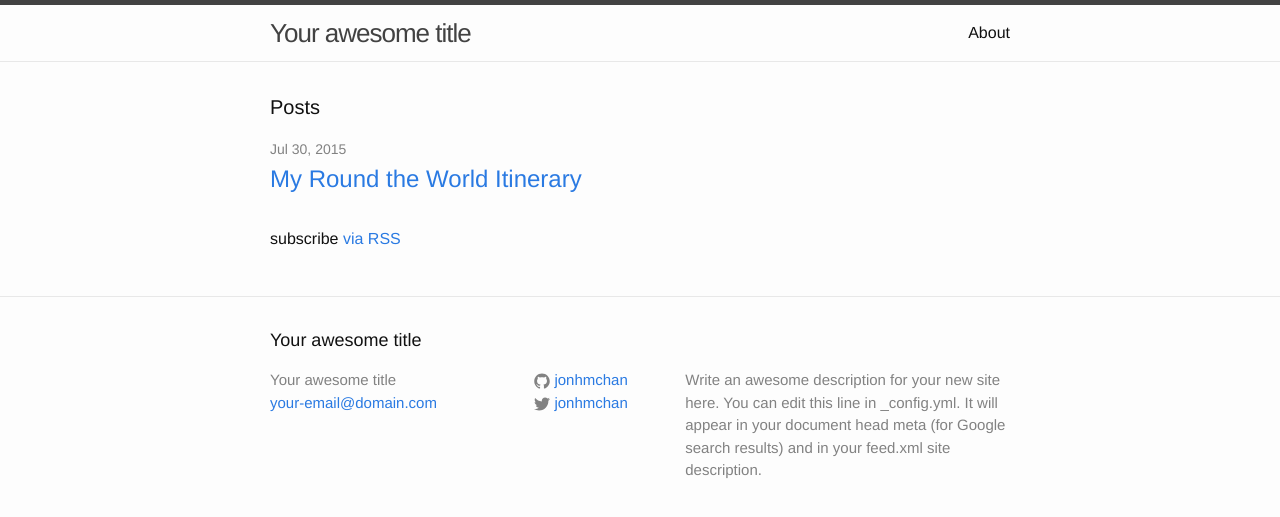
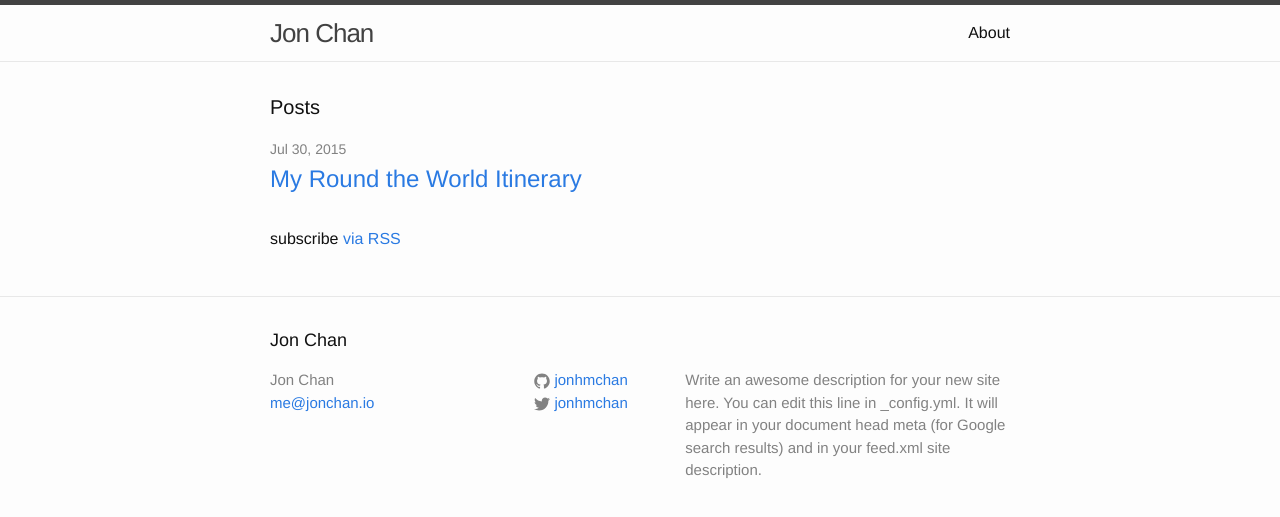
Before and after one commit to JonHMChan/blog, a Jekyll site: the page built from index.html, in a window 1280 px wide. Shown: the top 517 px of the page. Built offline with Jekyll 4.4.1, drawn with Linux system fonts in a browser that asks for light colours.

Commit message:
Update email and site name on config

```diff
--- a/_config.yml
+++ b/_config.yml
@@ -1,6 +1,6 @@
 # Site settings
-title: Your awesome title
-email: your-email@domain.com
+title: Jon Chan
+email: me@jonchan.io
 description: > # this means to ignore newlines until "baseurl:"
   Write an awesome description for your new site here. You can edit this
   line in _config.yml. It will appear in your document head meta (for
```
